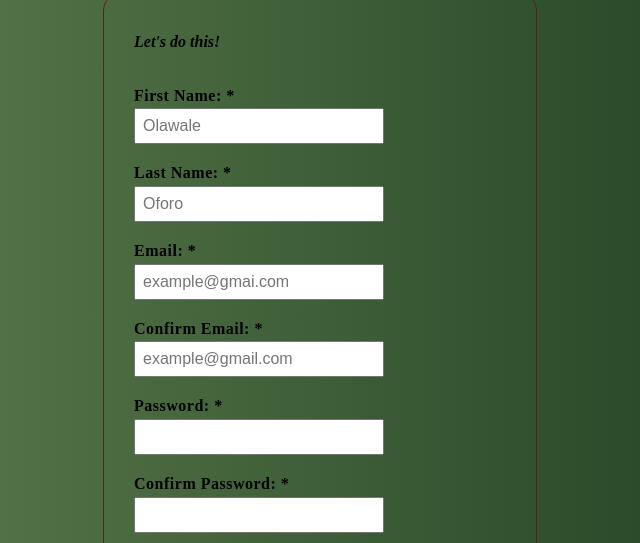
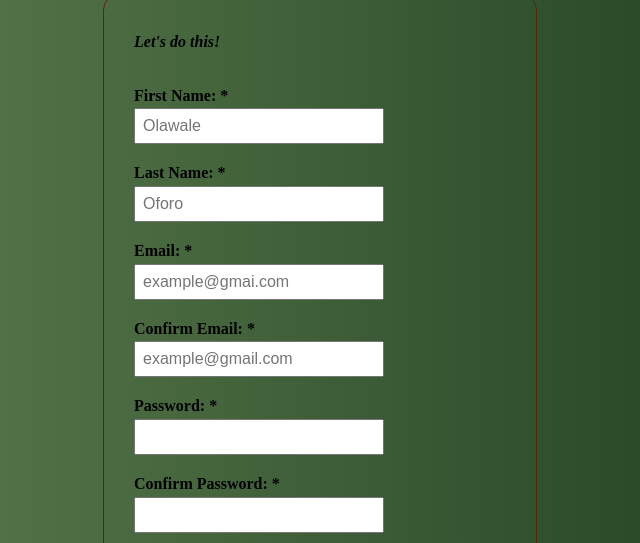
Before and after one commit to Josephdada01/Sign-Up_Form, a plain HTML site: page index.html in a window 1280 px wide. Shown: the part 190-733 px from the top of the page, 617-1257 px from the left. Drawn offline with Linux system fonts and the light colour scheme.

Commit message:
made changes

```diff
--- a/sign_up.css
+++ b/sign_up.css
@@ -72,7 +72,7 @@ body html {
 label  {
     display: block;
     padding-top: 20px;
-    letter-spacing: 0.5px;
+    letter-spacing: 0.5mmpx;
     font-weight: bolder;
     font-size: 1rem;
     color: black;
```
Also changed, not shown: index.html (renamed from sign_up.html).
